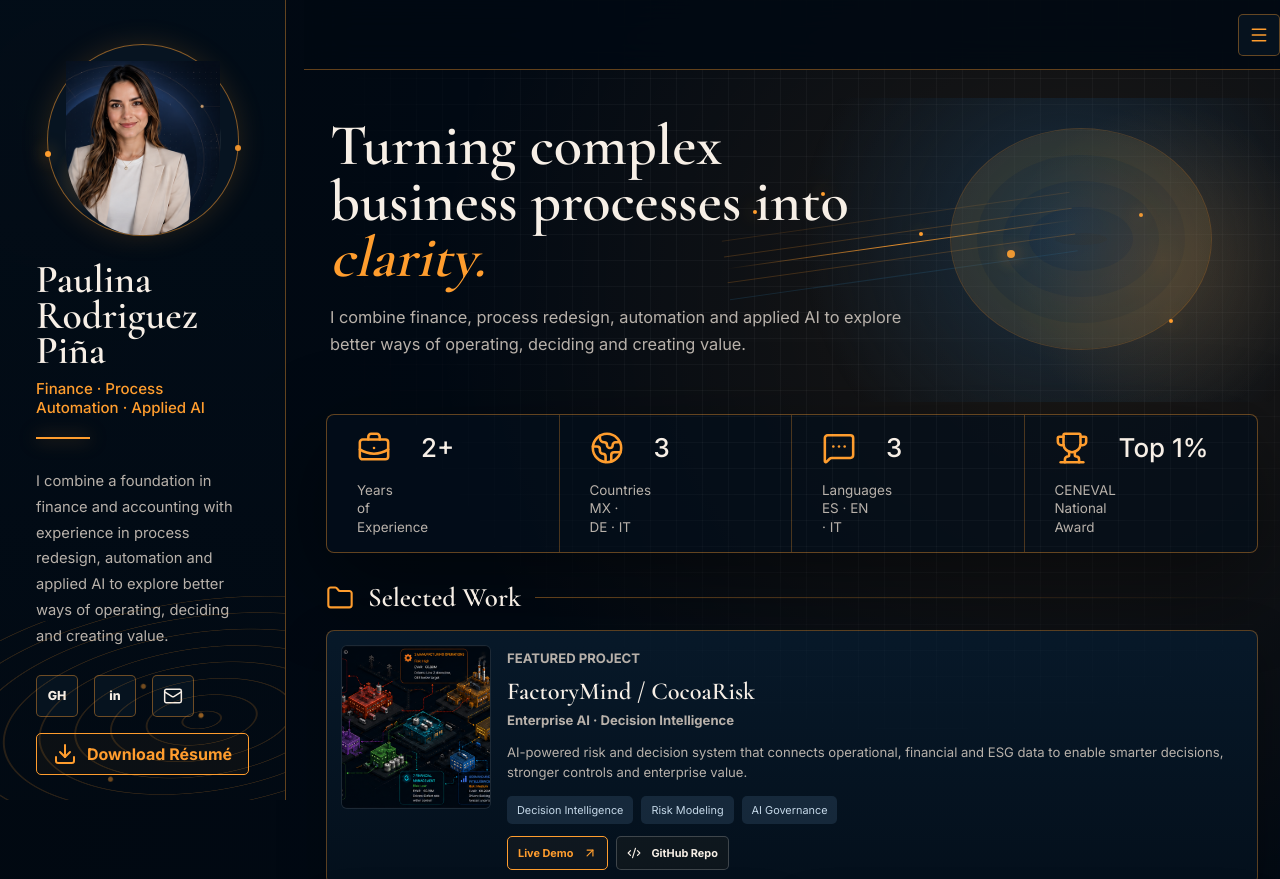
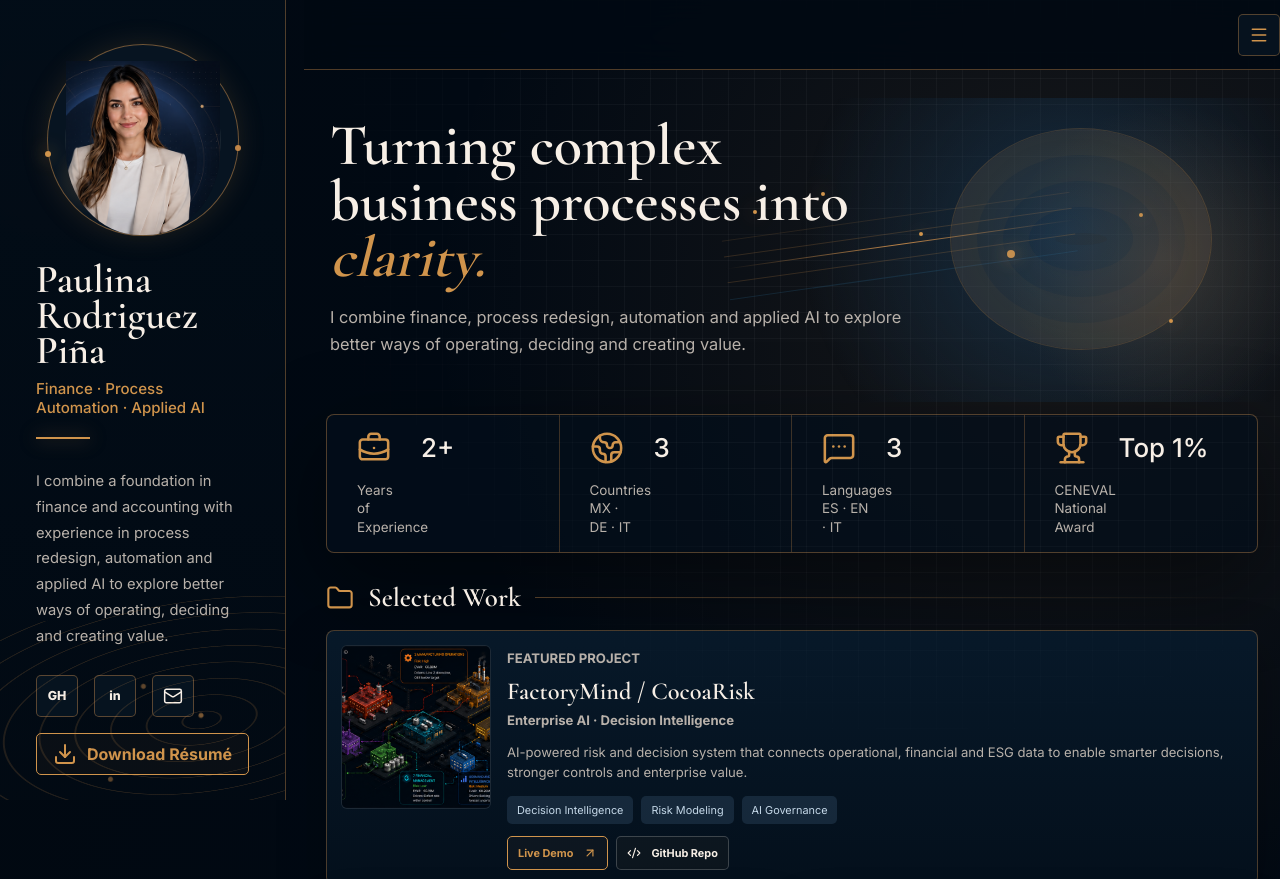
Before and after one commit to paulinarodp/paulinarodp.github.io, a plain HTML site: page index.html in a window 1280 px wide. Shown: the top 879 px of the page. Drawn offline with nearby package versions, Linux system fonts and the light colour scheme.

Commit message:
Tune portfolio accent to gold

```diff
--- a/styles.css
+++ b/styles.css
@@ -6,10 +6,10 @@
   --ink: #f7efe6;
   --muted: #b8b1aa;
   --dim: #7d8792;
-  --orange: #ff9d2e;
-  --orange-soft: rgba(255, 157, 46, 0.18);
+  --orange: #d0944c;
+  --orange-soft: rgba(208, 144, 76, 0.18);
   --blue: #163b5b;
-  --line: rgba(255, 157, 46, 0.38);
+  --line: rgba(208, 144, 76, 0.38);
   --line-soft: rgba(255, 255, 255, 0.09);
   --shadow: 0 28px 90px rgba(0, 0, 0, 0.48);
   color-scheme: dark;
@@ -27,7 +27,7 @@ body {
   margin: 0;
   min-width: 320px;
   background:
-    radial-gradient(circle at 84% 12%, rgba(255, 157, 46, 0.11), transparent 26%),
+    radial-gradient(circle at 84% 12%, rgba(208, 144, 76, 0.11), transparent 26%),
     radial-gradient(circle at 24% 96%, rgba(28, 77, 112, 0.38), transparent 33%),
     var(--bg);
   color: var(--ink);
@@ -51,7 +51,7 @@ body.focus-mode {
   --bg: #03060b;
   --panel: rgba(6, 14, 22, 0.9);
   --panel-strong: rgba(5, 13, 21, 0.96);
-  --orange: #f6b45d;
+  --orange: #ecac58;
 }
 
 a {
@@ -95,7 +95,7 @@ p {
   border-right: 1px solid var(--line);
   background:
     linear-gradient(180deg, rgba(2, 13, 24, 0.98), rgba(2, 11, 20, 0.9)),
-    radial-gradient(circle at 24% 12%, rgba(255, 157, 46, 0.12), transparent 36%);
+    radial-gradient(circle at 24% 12%, rgba(208, 144, 76, 0.12), transparent 36%);
 }
 
 .portrait-ring {
@@ -104,11 +104,11 @@ p {
   height: 192px;
   margin: 0 auto 26px;
   border-radius: 50%;
-  border: 1px solid rgba(255, 157, 46, 0.52);
+  border: 1px solid rgba(208, 144, 76, 0.52);
   background:
-    radial-gradient(circle at 22% 70%, rgba(255, 157, 46, 0.24), transparent 18%),
+    radial-gradient(circle at 22% 70%, rgba(208, 144, 76, 0.24), transparent 18%),
     rgba(9, 23, 36, 0.82);
-  box-shadow: 0 0 28px rgba(255, 157, 46, 0.15);
+  box-shadow: 0 0 28px rgba(208, 144, 76, 0.15);
 }
 
 .portrait-ring::before,
@@ -130,7 +130,7 @@ p {
   width: 6px;
   height: 6px;
   background: var(--orange);
-  box-shadow: 190px -6px 0 rgba(255, 157, 46, 0.9), 0 0 18px var(--orange);
+  box-shadow: 190px -6px 0 rgba(208, 144, 76, 0.9), 0 0 18px var(--orange);
 }
 
 .portrait-ring img {
@@ -164,7 +164,7 @@ p {
   height: 2px;
   margin-bottom: 30px;
   background: var(--orange);
-  box-shadow: 0 0 18px rgba(255, 157, 46, 0.6);
+  box-shadow: 0 0 18px rgba(208, 144, 76, 0.6);
 }
 
 .profile-copy {
@@ -186,7 +186,7 @@ p {
   place-items: center;
   width: 42px;
   height: 42px;
-  border: 1px solid rgba(255, 157, 46, 0.42);
+  border: 1px solid rgba(208, 144, 76, 0.42);
   border-radius: 5px;
   background: rgba(8, 21, 34, 0.86);
   color: var(--ink);
@@ -233,7 +233,7 @@ p {
   min-height: 42px;
   border: 1px solid var(--orange);
   border-radius: 5px;
-  background: rgba(255, 157, 46, 0.045);
+  background: rgba(208, 144, 76, 0.045);
   color: var(--orange);
   font-weight: 700;
 }
@@ -283,10 +283,10 @@ p {
   opacity: 0.64;
   pointer-events: none;
   background:
-    radial-gradient(circle at 72% 50%, rgba(255, 157, 46, 0.9) 0 2px, transparent 3px),
-    radial-gradient(circle at 58% 34%, rgba(255, 157, 46, 0.7) 0 2px, transparent 3px),
-    radial-gradient(circle at 46% 72%, rgba(255, 157, 46, 0.7) 0 2px, transparent 3px),
-    repeating-radial-gradient(ellipse at 72% 52%, transparent 0 18px, rgba(255, 157, 46, 0.24) 19px 20px, transparent 21px 36px);
+    radial-gradient(circle at 72% 50%, rgba(208, 144, 76, 0.9) 0 2px, transparent 3px),
+    radial-gradient(circle at 58% 34%, rgba(208, 144, 76, 0.7) 0 2px, transparent 3px),
+    radial-gradient(circle at 46% 72%, rgba(208, 144, 76, 0.7) 0 2px, transparent 3px),
+    repeating-radial-gradient(ellipse at 72% 52%, transparent 0 18px, rgba(208, 144, 76, 0.24) 19px 20px, transparent 21px 36px);
   transform: rotate(-8deg);
 }
 
@@ -389,7 +389,7 @@ p {
   margin-top: 28px;
   overflow: hidden;
   background:
-    radial-gradient(circle at 88% 54%, rgba(255, 157, 46, 0.18), transparent 18%),
+    radial-gradient(circle at 88% 54%, rgba(208, 144, 76, 0.18), transparent 18%),
     radial-gradient(circle at 78% 45%, rgba(22, 59, 91, 0.62), transparent 34%);
 }
 
@@ -434,11 +434,11 @@ p {
   top: 48%;
   width: 36%;
   height: 1px;
-  background: linear-gradient(90deg, transparent, rgba(255, 157, 46, 0.88), transparent);
+  background: linear-gradient(90deg, transparent, rgba(208, 144, 76, 0.88), transparent);
   box-shadow:
-    0 -12px 0 rgba(255, 157, 46, 0.2),
-    0 -28px 0 rgba(255, 157, 46, 0.13),
-    0 14px 0 rgba(255, 157, 46, 0.2),
+    0 -12px 0 rgba(208, 144, 76, 0.2),
+    0 -28px 0 rgba(208, 144, 76, 0.13),
+    0 14px 0 rgba(208, 144, 76, 0.2),
     0 31px 0 rgba(49, 113, 155, 0.22);
   transform: rotate(-8deg);
 }
@@ -451,11 +451,11 @@ p {
   width: 260px;
   height: 220px;
   border-radius: 50%;
-  border: 1px solid rgba(255, 157, 46, 0.22);
+  border: 1px solid rgba(208, 144, 76, 0.22);
   box-shadow:
-    inset 0 0 0 26px rgba(255, 157, 46, 0.035),
-    inset 0 0 0 52px rgba(255, 157, 46, 0.035),
-    inset 0 0 0 78px rgba(255, 157, 46, 0.035),
+    inset 0 0 0 26px rgba(208, 144, 76, 0.035),
+    inset 0 0 0 52px rgba(208, 144, 76, 0.035),
+    inset 0 0 0 78px rgba(208, 144, 76, 0.035),
     inset 0 0 0 104px rgba(30, 85, 124, 0.08);
 }
 
@@ -492,7 +492,7 @@ p {
   gap: 16px;
   min-height: 94px;
   padding: 16px 30px;
-  border-right: 1px solid rgba(255, 157, 46, 0.28);
+  border-right: 1px solid rgba(208, 144, 76, 0.28);
 }
 
 .metric-panel article:last-child {
@@ -559,7 +559,7 @@ p {
 
 .work-card {
   min-width: 0;
-  border: 1px solid rgba(255, 157, 46, 0.34);
+  border: 1px solid rgba(208, 144, 76, 0.34);
   border-radius: 8px;
   background:
     linear-gradient(180deg, rgba(8, 26, 43, 0.9), rgba(4, 16, 28, 0.92)),
@@ -705,13 +705,13 @@ p {
 }
 
 .eco-thumb span:nth-child(1) { right: 84px; }
-.eco-thumb span:nth-child(2) { right: 44px; border-color: rgba(255, 157, 46, 0.72); }
+.eco-thumb span:nth-child(2) { right: 44px; border-color: rgba(208, 144, 76, 0.72); }
 .eco-thumb span:nth-child(3) { right: 6px; border-color: rgba(96, 154, 206, 0.8); }
 
 .graph-thumb {
   background:
     radial-gradient(circle at 52% 54%, rgba(150, 187, 220, 0.3), transparent 16%),
-    radial-gradient(circle at 32% 28%, rgba(255, 157, 46, 0.2), transparent 18%),
+    radial-gradient(circle at 32% 28%, rgba(208, 144, 76, 0.2), transparent 18%),
     #071421;
 }
 
@@ -720,7 +720,7 @@ p {
   position: absolute;
   inset: 25px;
   border-radius: 50%;
-  border: 1px solid rgba(255, 157, 46, 0.24);
+  border: 1px solid rgba(208, 144, 76, 0.24);
   box-shadow:
     inset 0 0 0 32px rgba(255, 255, 255, 0.03),
     0 0 0 34px rgba(255, 255, 255, 0.02);
@@ -756,7 +756,7 @@ p {
   gap: 18px;
   min-height: 130px;
   padding: 18px 28px 18px 0;
-  border-right: 1px solid rgba(255, 157, 46, 0.34);
+  border-right: 1px solid rgba(208, 144, 76, 0.34);
 }
 
 .focus-grid article:last-child {
@@ -796,7 +796,7 @@ p {
 }
 
 .side-panel {
-  border: 1px solid rgba(255, 157, 46, 0.42);
+  border: 1px solid rgba(208, 144, 76, 0.42);
   border-radius: 8px;
   background: rgba(4, 17, 29, 0.84);
   box-shadow: 0 18px 48px rgba(0, 0, 0, 0.26);
@@ -809,7 +809,7 @@ p {
   gap: 10px;
   margin-bottom: 18px;
   padding-bottom: 14px;
-  border-bottom: 1px solid rgba(255, 157, 46, 0.28);
+  border-bottom: 1px solid rgba(208, 144, 76, 0.28);
   font-family: "Cormorant Garamond", Georgia, serif;
   font-size: 1.42rem;
   font-weight: 600;
@@ -1040,7 +1040,7 @@ p {
   .hero-panel {
     margin: 22px;
     min-height: 420px;
-    border: 1px solid rgba(255, 157, 46, 0.24);
+    border: 1px solid rgba(208, 144, 76, 0.24);
     border-radius: 8px;
   }
 
@@ -1071,7 +1071,7 @@ p {
   .metric-panel article,
   .focus-grid article {
     border-right: 0;
-    border-bottom: 1px solid rgba(255, 157, 46, 0.24);
+    border-bottom: 1px solid rgba(208, 144, 76, 0.24);
   }
 
   .metric-panel article:last-child,
```
